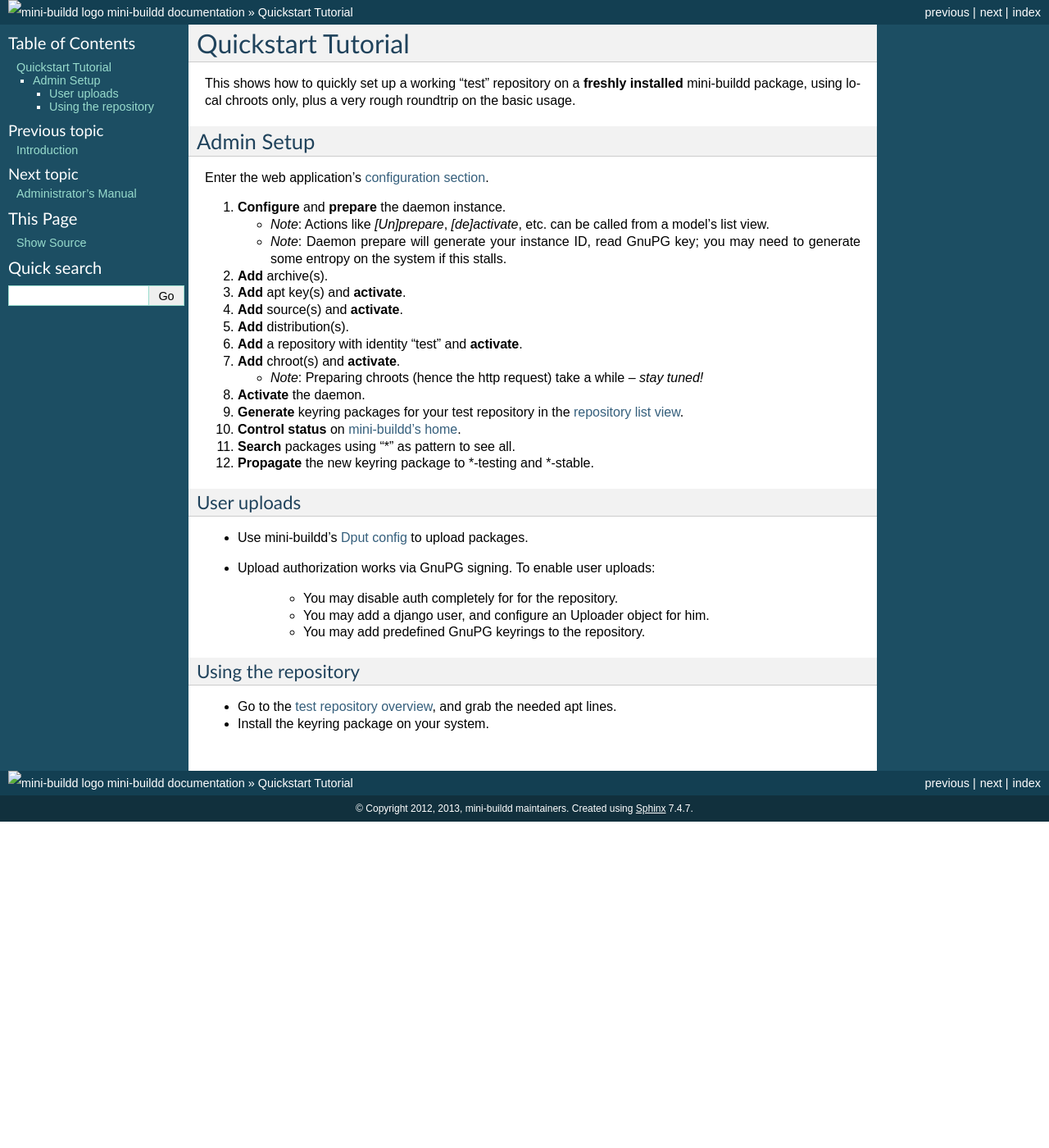
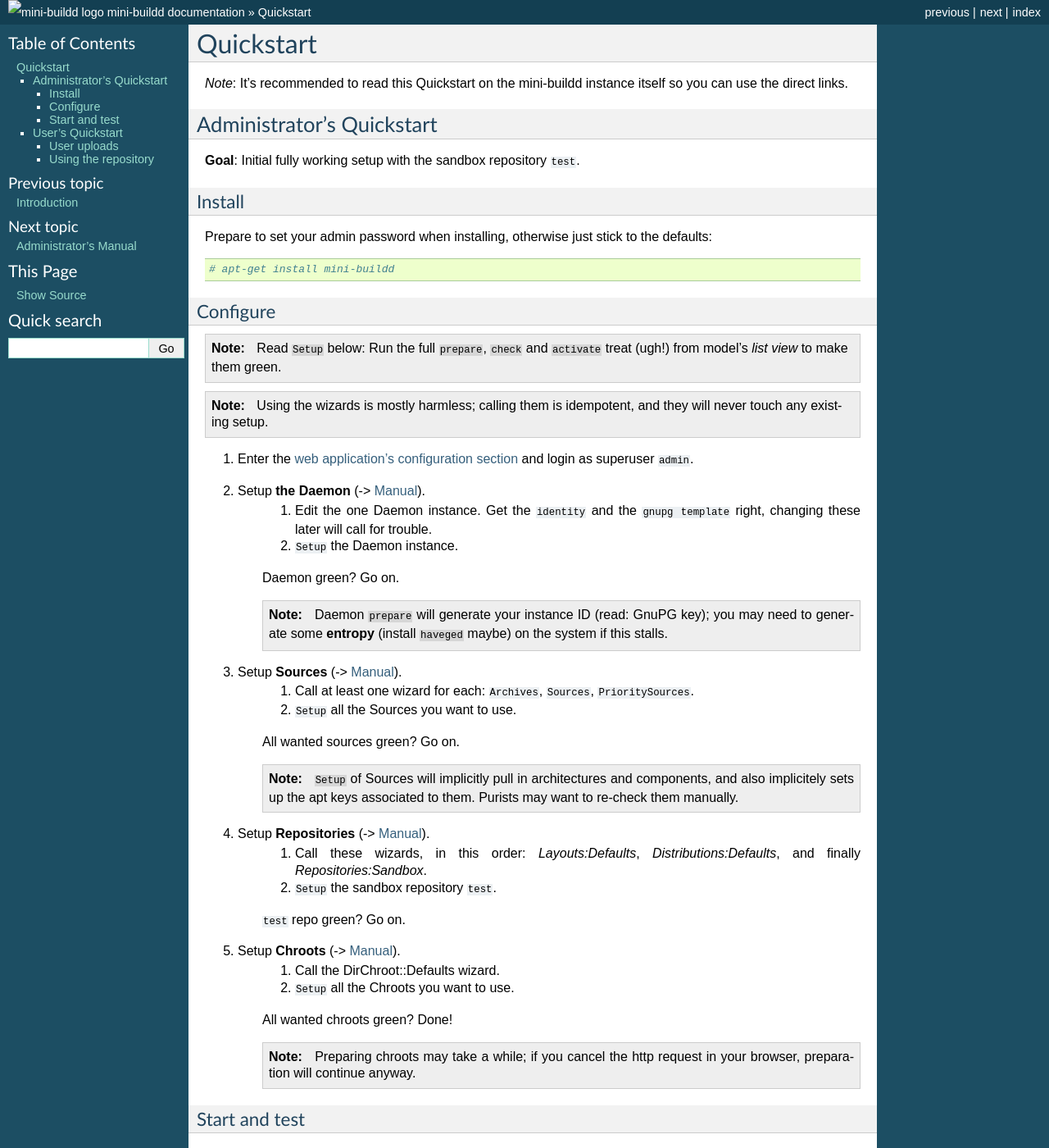
Before and after one commit to SwooshyCueb/mini-buildd, a Sphinx documentation site: the page built from doc/quickstart.rst, in a window 1280 px wide and 1400 px high. Shown: the whole window at 82% size. Built offline with Sphinx 7.4.7, drawn with Linux system fonts in a browser that asks for light colours; pages that are not in the unit, such as notebooks, are missing from menus; the version number could not be read and is left out; some of the changed text lies outside the part shown.

Commit message:
doc updates
* doc/quickstart.rst: doc: Add refs for all subsections.
* finish admin quickstart.

```diff
--- a/doc/index.rst
+++ b/doc/index.rst
@@ -4,7 +4,7 @@ mini-buildd
 
 Documentation for **mini-buildd**, a custom build daemon for
 *Debian*-based distributions with :ref:`all batteries included
-<features>`.
+<introduction_features>`.
 
 **************************
 Parts of the documentation
--- a/doc/introduction.rst
+++ b/doc/introduction.rst
@@ -118,6 +120,8 @@ mini-buildd instances *ernie*, *grover* and *bert*:
 * *grover* only has chroots, and is used by *ernie* and *bert* for building.
 * *bert* only has repositories, and uses *ernie* and *grover* as remotes for building.
 
+.. _introduction_components:
+
 *******************
 Software components
 *******************
--- a/doc/quickstart.rst
+++ b/doc/quickstart.rst
@@ -1,33 +1,85 @@
-###################
-Quickstart Tutorial
-###################
+##########
+Quickstart
+##########
+
+*Note*: It's recommended to read this Quickstart on the
+mini-buildd instance itself so you can use the direct links.
+
+**************************
+Administrator's Quickstart
+**************************
+**Goal**: Initial fully working setup with the sandbox repository ``test``.
+
+Install
+=======
+Prepare to set your admin password when installing, otherwise
+just stick to the defaults::
+
+	# apt-get install mini-buildd
+
+Configure
+=========
+.. note:: Read ``Setup`` below: Run the full ``prepare``, ``check`` and ``activate`` treat (ugh!) from model's *list view* to make them green.
+.. note:: Using the wizards is mostly harmless; calling them is idempotent, and they will never touch any existing setup.
+
+.. role:: green
+
+#. Enter the `web application's configuration section </admin/mini_buildd/>`_ and login as superuser ``admin``.
+
+#. Setup **the Daemon** (-> :ref:`Manual <admin_daemon>`).
+	 #. Edit the one Daemon instance. Get the ``identity`` and the ``gnupg template`` right, changing these later will call for trouble.
+	 #. ``Setup`` the Daemon instance.
+
+	 Daemon green? Go on.
+
+	 .. note:: Daemon ``prepare`` will generate your instance ID (read: GnuPG key); you may need to generate
+						 some **entropy** (install ``haveged`` maybe) on the system if this stalls.
+
+#. Setup **Sources** (-> :ref:`Manual <admin_sources>`).
+	 #. Call at least one wizard for each: ``Archives``, ``Sources``, ``PrioritySources``.
+	 #. ``Setup`` all the Sources you want to use.
+
+	 All wanted sources green? Go on.
+
+	 .. note:: ``Setup`` of Sources will implicitly pull in
+						 architectures and components, and also implicitely
+						 sets up the apt keys associated to them. Purists
+						 may want to re-check them manually.
+
+#. Setup **Repositories** (-> :ref:`Manual <admin_repositories>`).
+	 #. Call these wizards, in this order: *Layouts:Defaults*, *Distributions:Defaults*, and finally *Repositories:Sandbox*.
+	 #. ``Setup`` the  sandbox repository ``test``.
+
+	 ``test`` repo green? Go on.
+
+#. Setup **Chroots** (-> :ref:`Manual <admin_chroots>`).
+	 #. Call the DirChroot::Defaults wizard.
+	 #. ``Setup`` all the Chroots you want to use.
+
+	 All wanted chroots green? Done!
+
+	 .. note:: Preparing chroots may take a while; if you cancel the http request in your browser, preparation will continue anyway.
+
+Start and test
+==============
+
+#. Enter `web application's home </mini_buildd/>`_ (stay logged-in as ``admin``).
+#. **Start** the daemon.
+#. **Build** keyring packages.
+	 .. note:: Just reload the home page to update the packager and builder status.
+#. **Migrate** the keyring packages up all staged suites (i.e. ->testing->stable).
+	 .. note:: Just show "Last packages", and klick on the keyring's source package name to get to the package's overview where you can migrate.
+#. Optionally **build** the internal test packages.
+
+
+*****************
+User's Quickstart
+*****************
 
 This shows how to quickly set up a working "test" repository on
 a **freshly installed** mini-buildd package, using local chroots
 only, plus a very rough roundtrip on the basic usage.
 
-***********
-Admin Setup
-***********
-
-Enter the web application's `configuration section </admin/mini_buildd/>`_.
-
-1. **Configure** and **prepare** the daemon instance.
-
-   * *Note*: Actions like *[Un]prepare*, *[de]activate*, etc. can be called from a model's list view.
-   * *Note*: Daemon prepare will generate your instance ID, read GnuPG key; you may need to generate some entropy on the system if this stalls.
-
-2. **Add** archive(s).
-3. **Add** apt key(s) and **activate**.
-4. **Add** source(s) and **activate**.
-5. **Add** distribution(s).
-6. **Add** a repository with identity "test" and **activate**.
-7. **Add** chroot(s) and **activate**.
-
-   * *Note*: Preparing chroots (hence the http request) take a while -- *stay tuned!*
-
-8. **Activate** the daemon.
-9. **Generate** keyring packages for your test repository in the `repository list view </admin/mini_buildd/repository>`_.
 10. **Control status** on `mini-buildd's home </mini_buildd/>`_.
 11. **Search** packages using "*" as pattern to see all.
 12. **Propagate** the new keyring package to \*-testing and \*-stable.
```
Also changed, not shown: other parts of doc/introduction.rst (+3 -1 lines), doc/admin.rst (+31 -8 lines), doc/user.rst (+16 -0 lines).
